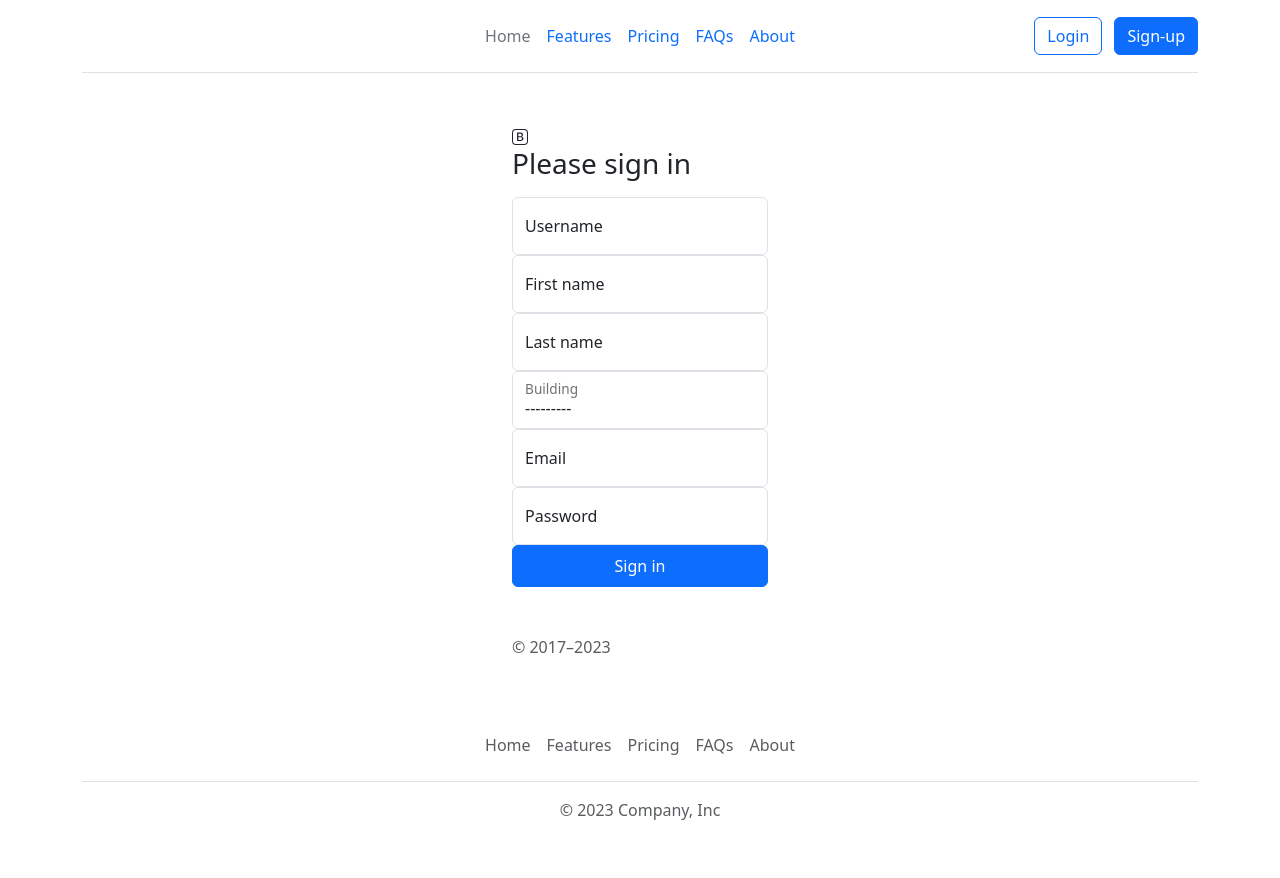
After one commit to vanurtw/TrackingSystem, a Django app: page /user/sign-up/ in a window 1280 px wide. The commit adds this page. Run offline with Django 5.2, Linux system fonts and the light colour scheme; data that the repository does not hold is empty.

Commit message:
user template

```diff
--- a/tracking_system/templates/header.html
+++ b/tracking_system/templates/header.html
@@ -18,7 +18,7 @@
 
         <div class="col-md-3 text-end">
             <button type="button" class="btn btn-outline-primary me-2">Login</button>
-            <button type="button" class="btn btn-primary">Sign-up</button>
+            <a href="{% url 'sign_up' %}" class="btn btn-primary">Sign-up</a>
         </div>
     </header>
 </div>
--- a/tracking_system/tracking_system/urls.py
+++ b/tracking_system/tracking_system/urls.py
@@ -20,5 +20,6 @@ from django.urls import path, include
 urlpatterns = [
     path('admin/', admin.site.urls),
     path('', include('system_track.urls')),
+    path('user/', include('user.urls')),
     path("__debug__/", include("debug_toolbar.urls")),
 ]
--- /dev/null
+++ b/tracking_system/user/forms.py
@@ -0,0 +1,24 @@
+from django import forms
+from .models import CustomUser
+
+
+class SignUpUserForm(forms.ModelForm):
+    username = forms.CharField(max_length=100,
+                               widget=forms.TextInput(attrs={'class': 'form-control', 'placeholder': 'Username'}))
+    first_name = forms.CharField(max_length=100,
+                                 widget=forms.TextInput(attrs={'class': 'form-control', 'placeholder': 'First Name'}))
+    last_name = forms.CharField(max_length=100,
+                                widget=forms.TextInput(attrs={'class': 'form-control', 'placeholder': 'Last Name'}))
+    email = forms.EmailField(max_length=100,
+                             widget=forms.EmailInput(attrs={'class': 'form-control', 'placeholder': 'Email'}))
+    password = forms.CharField(max_length=100,
+                               widget=forms.PasswordInput(attrs={'class': 'form-control', 'placeholder': 'Passowrd'}))
+
+    def __init__(self, *args, **kwargs):
+        self.base_fields['building'].widget.attrs['class'] = 'form-control'
+        self.base_fields['building'].required = True
+        super(SignUpUserForm, self).__init__(*args, **kwargs)
+
+    class Meta:
+        model = CustomUser
+        fields = ['username', 'first_name', 'last_name', 'building', 'email', 'password']
--- /dev/null
+++ b/tracking_system/user/templates/user/sign-up.html
@@ -0,0 +1,30 @@
+{% extends 'base.html' %}
+{% block title %}Sign up{% endblock %}
+
+{% block content %}
+<div style="margin: 50px 40% 50px 40%;">
+    <form action="" method="post">
+        {% csrf_token %}
+        <svg xmlns="http://www.w3.org/2000/svg" width="16" height="16" fill="currentColor" class="bi bi-bootstrap"
+             viewBox="0 0 16 16">
+            <path d="M5.062 12h3.475c1.804 0 2.888-.908 2.888-2.396 0-1.102-.761-1.916-1.904-2.034v-.1c.832-.14 1.482-.93 1.482-1.816 0-1.3-.955-2.11-2.542-2.11H5.062zm1.313-4.875V4.658h1.78c.973 0 1.542.457 1.542 1.237 0 .802-.604 1.23-1.764 1.23zm0 3.762V8.162h1.822c1.236 0 1.887.463 1.887 1.348 0 .896-.627 1.377-1.811 1.377z"/>
+            <path d="M0 4a4 4 0 0 1 4-4h8a4 4 0 0 1 4 4v8a4 4 0 0 1-4 4H4a4 4 0 0 1-4-4zm4-3a3 3 0 0 0-3 3v8a3 3 0 0 0 3 3h8a3 3 0 0 0 3-3V4a3 3 0 0 0-3-3z"/>
+        </svg>
+        <h1 class="h3 mb-3 fw-normal">Please sign in</h1>
+
+        {% for i in form %}
+        <span style="color: red;">{{i.errors}}</span>
+        <div class="form-floating">
+
+            {{i}}
+            <label>{{i.label}}</label>
+        </div>
+        {% endfor %}
+
+
+        <button class="btn btn-primary w-100 py-2" type="submit">Sign in</button>
+        <p class="mt-5 mb-3 text-body-secondary">© 2017–2023</p>
+    </form>
+
+</div>
+{% endblock %}
--- /dev/null
+++ b/tracking_system/user/urls.py
@@ -0,0 +1,6 @@
+from django.urls import path
+from .views import *
+
+urlpatterns = [
+    path('sign-up/', sign_up, name='sign_up')
+]
--- a/tracking_system/user/views.py
+++ b/tracking_system/user/views.py
@@ -1,3 +1,13 @@
 from django.shortcuts import render
+from .forms import SignUpUserForm
+
 
 # Create your views here.
+def sign_up(request):
+    if request.method == 'POST':
+        form = SignUpUserForm(request.POST)
+        if form.is_valid():
+            form.save()
+    else:
+        form = SignUpUserForm()
+    return render(request, 'user/sign-up.html', {'form': form})
```
